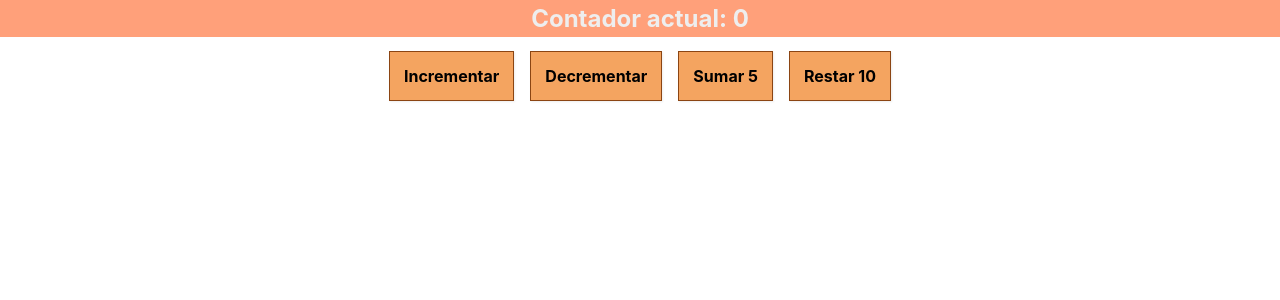
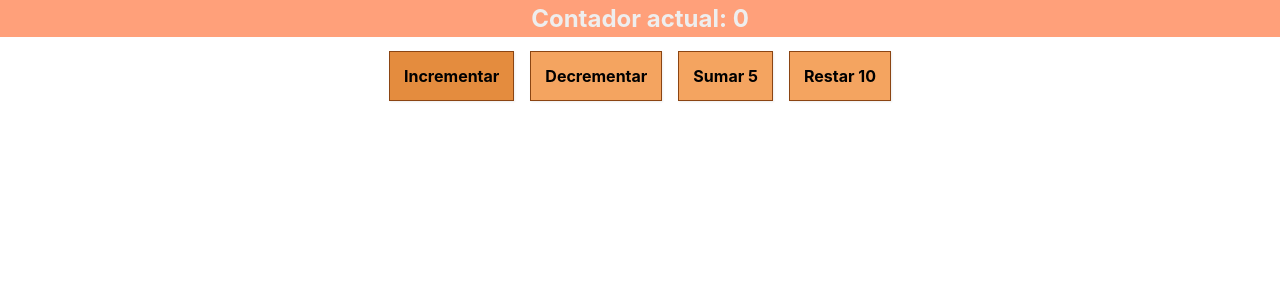
Before and after one commit to fernanitychamp/TheCounter, a React (Create React App) app: page / in a window 1280 px wide. In both pictures the pointer is over the button "Incrementar". Shown: the top 300 px of the page. Built offline with nearby package versions, Linux system fonts and the light colour scheme.

Commit message:
creado el componente para el boton

```diff
--- a/src/components/UI/Button/Button.js
+++ b/src/components/UI/Button/Button.js
@@ -5,7 +5,7 @@ import Styles from './Button.module.css';
 const button = (props) => (
     <button
         className={Styles.Button}
-        onClick={(ev) => props.clicked(ev, props.payload)}>
+        onClick={props.act ? ev => props.clicked(ev, props.act) : props.clicked}>
         {props.children}
     </button>
 )
--- a/src/components/UI/Button/Button.module.css
+++ b/src/components/UI/Button/Button.module.css
@@ -11,6 +11,6 @@
     cursor: pointer;
 }
 
-.ControlCounter:hover {
+.Button:hover {
     background-color: #e48c3e;
 }
```
